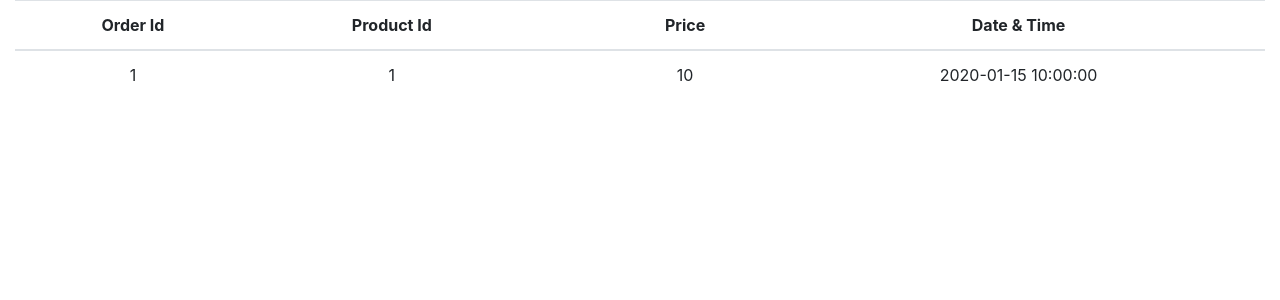
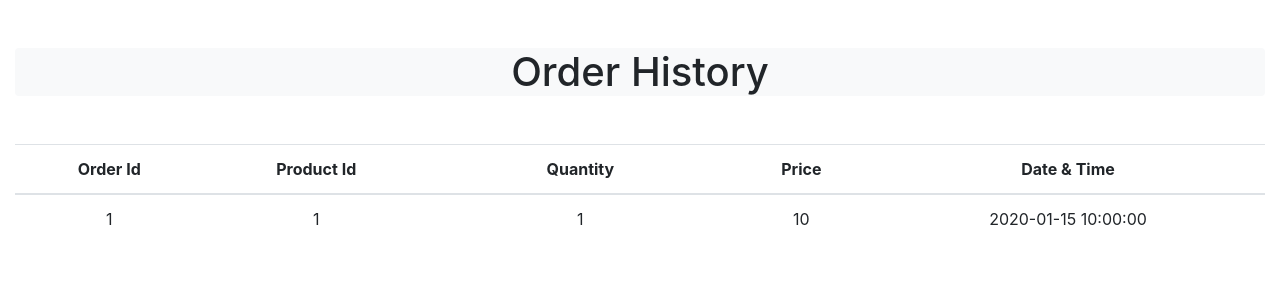
Before and after one commit to mehulrnsit/Online-Food-Ordering-System, a PHP site: page /ohistory.php in a window 1280 px wide. Shown: the part 56-356 px from the top of the page. Run offline with PHP 8.4, Linux system fonts and the light colour scheme; the visitor is signed in with stand-in values (Sample User, id 1); tables that the repository leaves empty hold one stand-in row (values such as "Sample post"); some libraries are stand-ins or nearby versions.

Commit message:
Update ohistory.php

```diff
--- a/ohistory.php
+++ b/ohistory.php
@@ -1,13 +1,13 @@
 <?php
 session_start();
-
 $conn = new mysqli("localhost", "root", "", "marwadi_foods");
-$sql="SELECT oid1,pid,totalamt,odate FROM order1 WHERE email='".$_SESSION['var']."' GROUP BY odate";
+$sql="SELECT oid1,pid,qtn,totalamt,odate FROM order1 WHERE email='".$_SESSION['var']."' GROUP BY odate";
 $res=$conn->query($sql);
-if (!$res) {
+if (!$res)
+{
 	echo"
     <script>
-        alert('error occured while fetching the data');
+		alert('No Previous Order');
     </script>
     ";
     exit();
@@ -41,6 +41,10 @@ if (!$res) {
 	</section>
 	<section>
 		<div class="container-fluid">
+			<div class="col-lg-12 text-center rounded bg-light my-5">
+				<h1>Order History</h1>
+			</div>
+
 			<div class="row">
 				<div class="col-lg-12">
 					<table class="table">
@@ -48,7 +52,7 @@ if (!$res) {
 							<tr>
 								<th scope="col">Order Id</th>
 								<th scope="col">Product Id<th>
-								<!-- <th scope="col"><th> -->
+								<th scope="col">Quantity<th>
 								<th scope="col">Price</th>
 								<th scope="col">Date & Time</th>
 							</tr>
@@ -61,6 +65,8 @@ if (!$res) {
 									<tr>
 										<td>$value[oid1]</td>
 										<td>$value[pid]</td>
+										<td></td>
+										<td>$value[qtn]</td>
 										<td></td>
 										<td>$value[totalamt]</td>
 										<td>$value[odate]</td>
```
